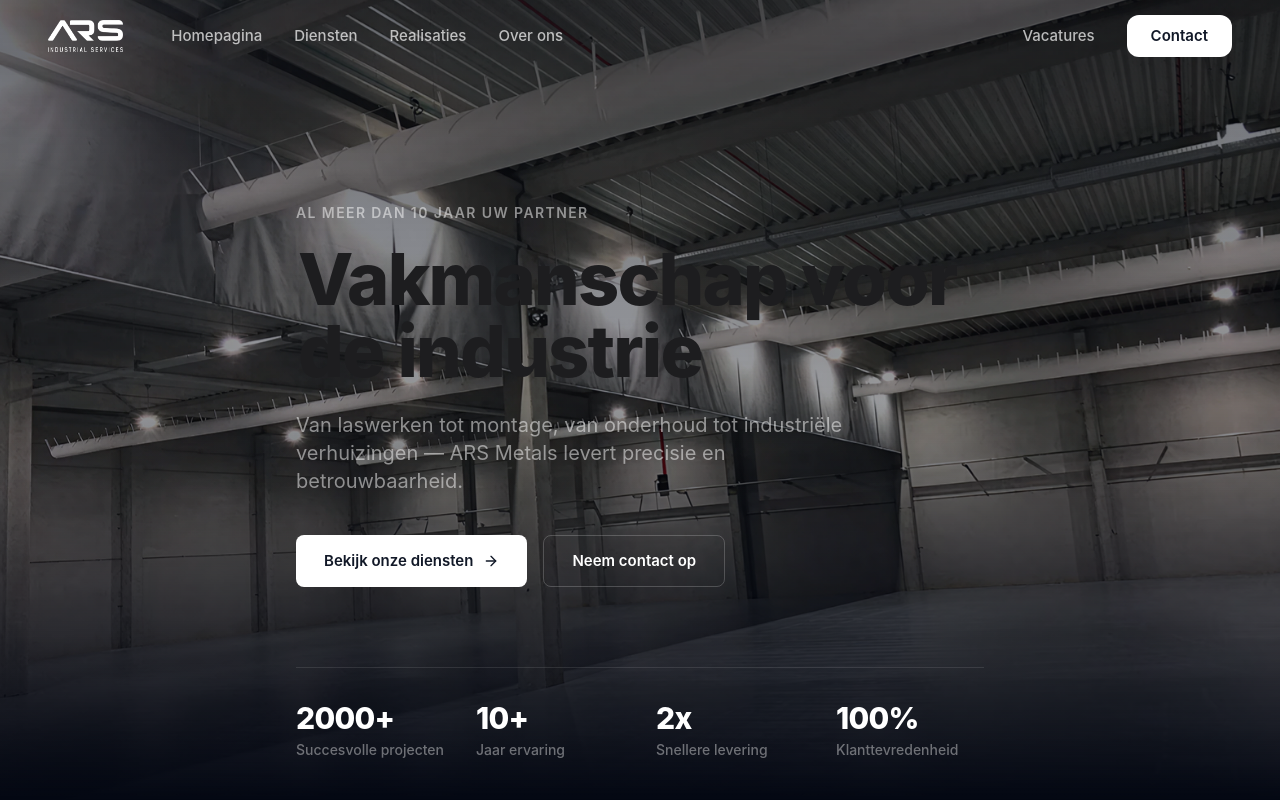
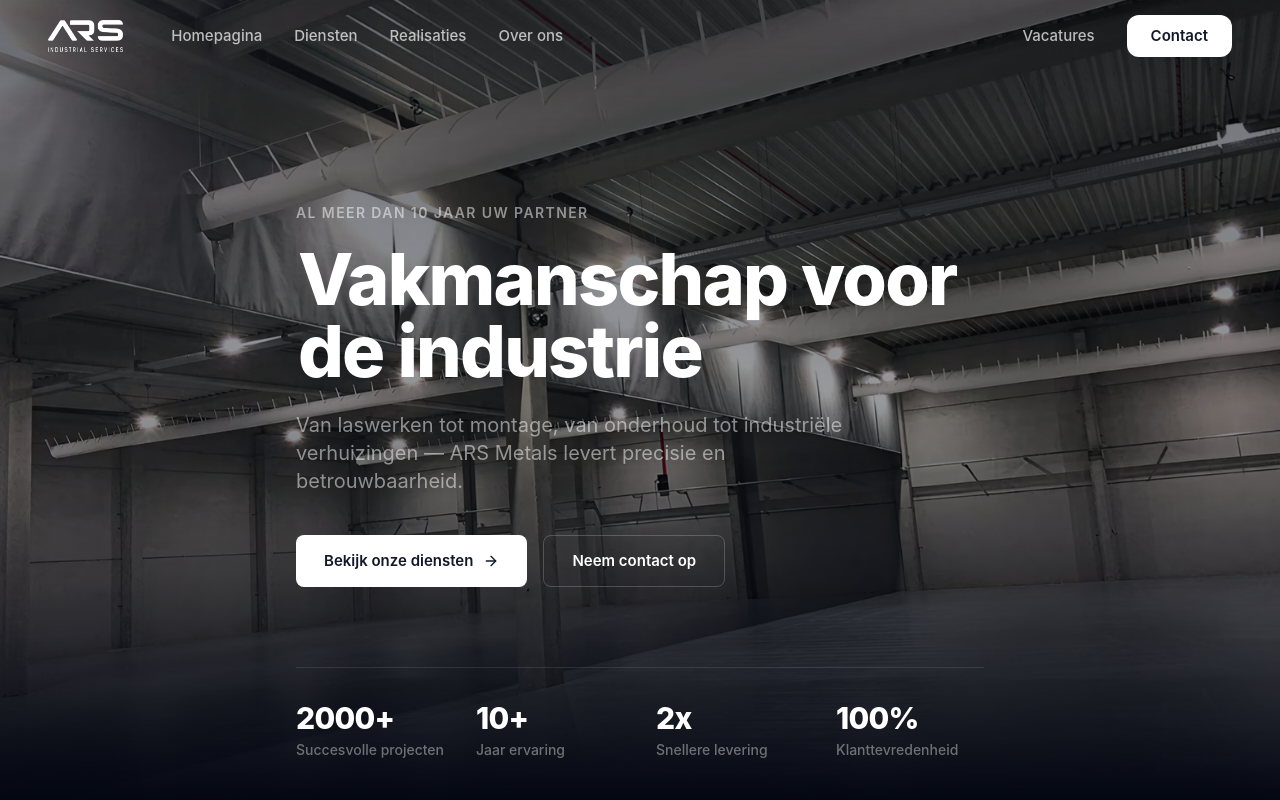
Before and after one commit to briskbe/ars, a Next.js app: page / in a window 1280 px wide. Shown: the top 800 px of the page. Built offline with nearby package versions, Linux system fonts and the light colour scheme.

Commit message:
Widen hero heading and invert wave colors
Drop max-w-4xl on the hero h1 so the heading stretches to the full
container-wide track (matching the navbar's span) and add a baseColor
prop to GradientWaveText so the resting color is solid white while the
wave bands sweep through dark slate tones.

```diff
--- a/app/page.tsx
+++ b/app/page.tsx
@@ -333,13 +333,14 @@ function Hero() {
             Al meer dan 10 jaar uw partner
           </p>
 
-          <h1 className="animate-fade-in-up animate-delay-100 mt-5 max-w-4xl">
+          <h1 className="animate-fade-in-up animate-delay-100 mt-5 w-full">
             <GradientWaveText
               align="left"
               repeat
               radial={false}
-              className="text-4xl font-extrabold leading-[1.08] tracking-tight sm:text-5xl md:text-6xl lg:text-7xl [--gradient-wave-base:rgb(255,255,255)]"
-              customColors={["#60a5fa", "#818cf8", "#a78bfa", "#c084fc", "#f472b6", "#fb7185"]}
+              baseColor="#ffffff"
+              className="w-full text-4xl font-extrabold leading-[1.08] tracking-tight sm:text-5xl md:text-6xl lg:text-7xl"
+              customColors={["#0f172a", "#1e293b", "#334155", "#475569", "#334155", "#1e293b"]}
             >
               {"Vakmanschap voor\nde industrie"}
             </GradientWaveText>
--- a/components/gradient-wave-text.tsx
+++ b/components/gradient-wave-text.tsx
@@ -24,6 +24,7 @@ interface GradientWaveTextProps {
   bandGap?: number;
   bandCount?: number;
   customColors?: string[];
+  baseColor?: string;
 
   onClick?: (e: React.MouseEvent) => void;
   onMouseEnter?: (e: React.MouseEvent) => void;
@@ -49,6 +50,7 @@ export function GradientWaveText({
   bandGap = 4,
   bandCount = 8,
   customColors,
+  baseColor,
 
   onClick,
   onMouseEnter,
@@ -103,17 +105,17 @@ export function GradientWaveText({
 
   const stops = useMemo(() => {
     const arr: string[] = [];
-    const baseColor = "var(--gradient-wave-base, rgb(29,29,31))";
-    arr.push(`${baseColor} calc((var(--gi) + 0) * 1%)`);
+    const resolvedBase = baseColor ?? "var(--gradient-wave-base, rgb(29,29,31))";
+    arr.push(`${resolvedBase} calc((var(--gi) + 0) * 1%)`);
     for (let i = 0; i < bandCount && i < resolvedColors.length * 2; i++) {
       const color = resolvedColors[i % resolvedColors.length];
       const offset = (i + 2) * bandGap;
       arr.push(`${color} calc((var(--gi) + ${offset}) * 1%)`);
     }
     const endOffset = (bandCount + 2) * bandGap;
-    arr.push(`${baseColor} calc((var(--gi) + ${endOffset}) * 1%)`);
+    arr.push(`${resolvedBase} calc((var(--gi) + ${endOffset}) * 1%)`);
     return arr.join(", ");
-  }, [resolvedColors, bandGap, bandCount]);
+  }, [resolvedColors, bandGap, bandCount, baseColor]);
 
   const gradient = useMemo(() => {
     return radial
```
